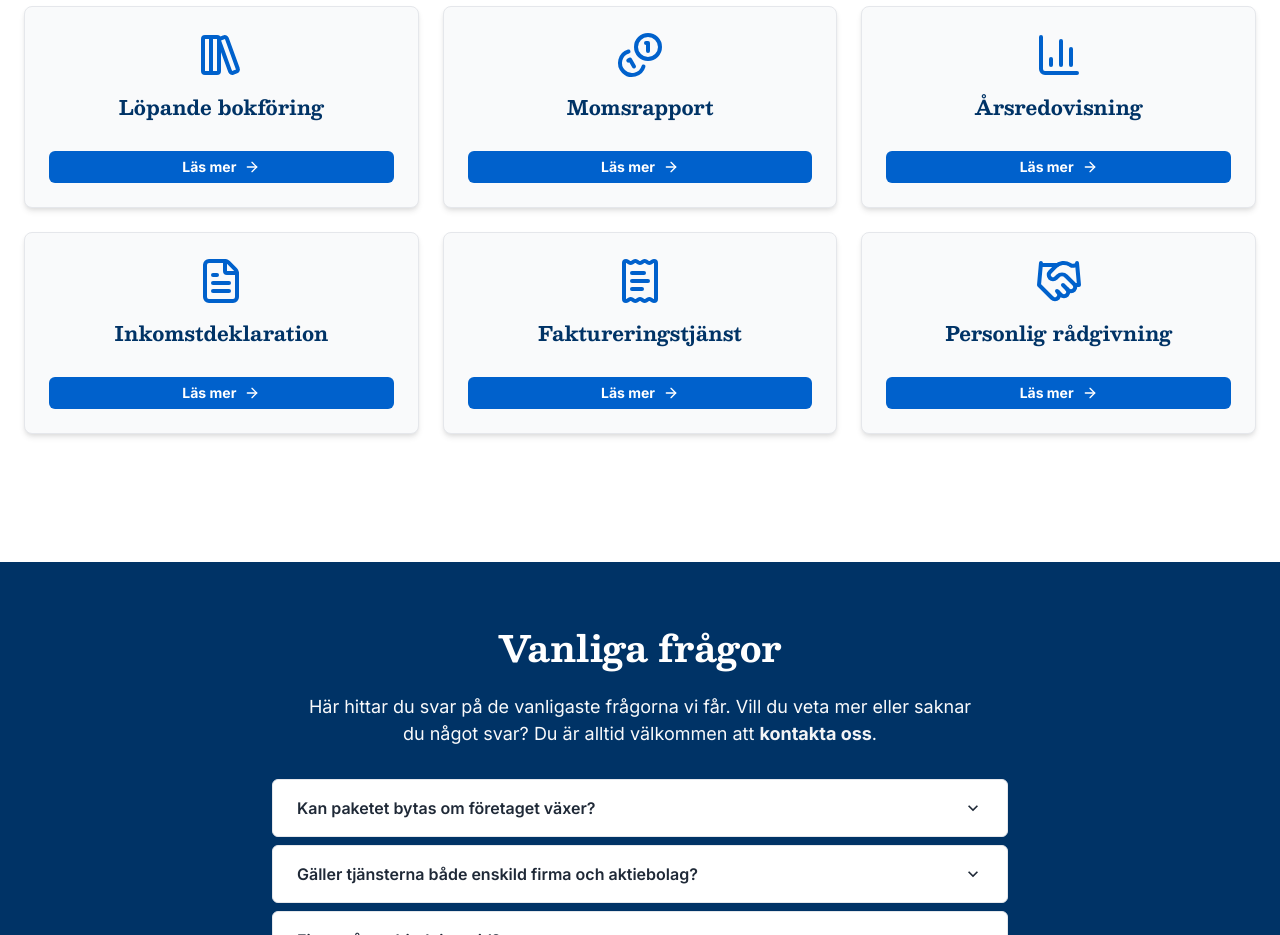
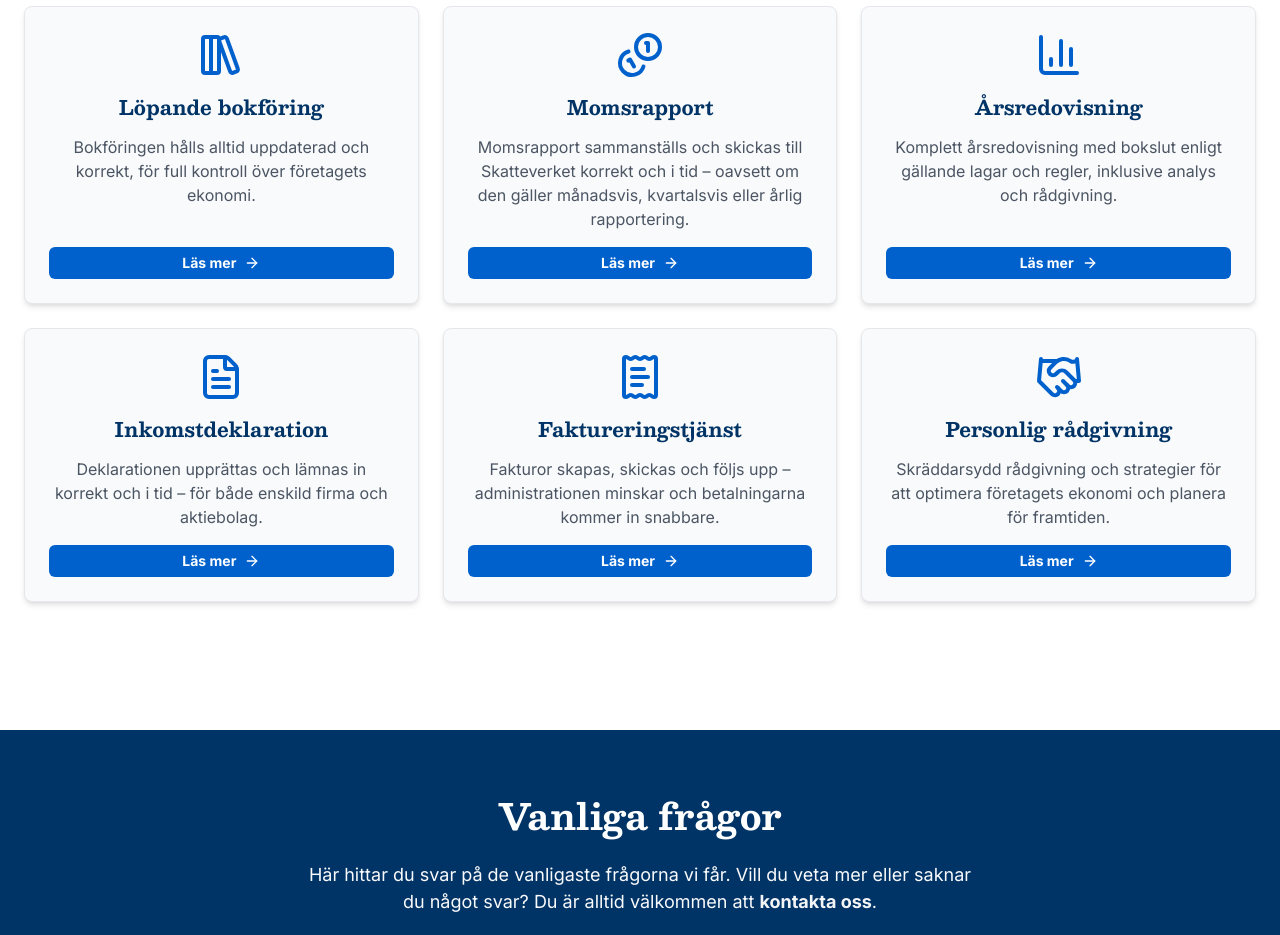
Before and after one commit to LindaSchonfeldt/accounting-website, a React (Vite) app: page / in a window 1280 px wide. Shown: the part 1040-1975 px from the top of the page. Built offline with nearby package versions, Linux system fonts and the light colour scheme; no server answers.

Commit message:
fix(ServicesSection): update service description property for consistency fix(Services): add highlighted text to IntroSection for clarity

```diff
--- a/src/components/sections/ServicesSection.jsx
+++ b/src/components/sections/ServicesSection.jsx
@@ -77,7 +77,7 @@ const ServicesSection = () => (
                 {service.title}
               </Heading>
               <Text color='gray.600' mb={4} flex='1' textAlign='center'>
-                {service.desc}
+                {service.description}
               </Text>
 
               <Button
--- a/src/pages/Services.tsx
+++ b/src/pages/Services.tsx
@@ -54,7 +54,11 @@ const Services = () => {
         ogUrl='https://enkelbokforing.example/tjanster'
       />
       <PageWrapper>
-        <IntroSection heading='Tjänster' introText={introText || ''} />
+        <IntroSection
+          heading='Tjänster'
+          introText={introText || ''}
+          highlightedText='Alla priser är exkl. moms.'
+        />
 
         {/* Services Section */}
         <PageWrapper>
```
